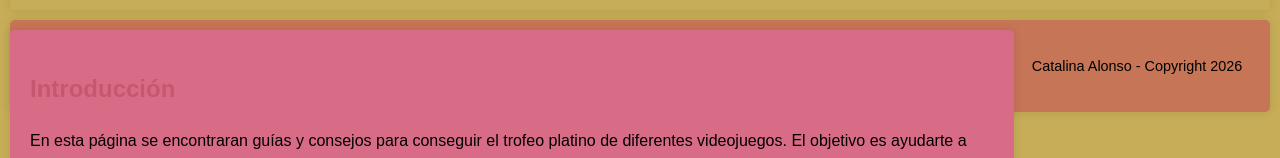
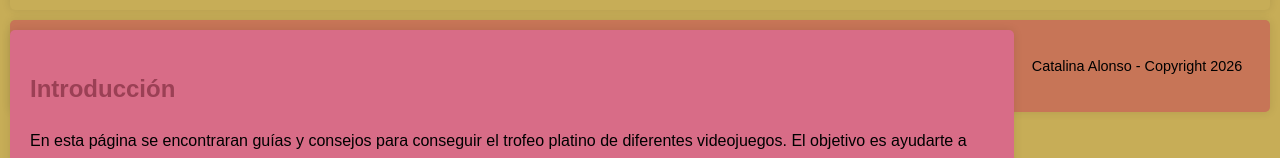
Before and after one commit to Cata49972/TP-final-Alonso-Rendo-Catalina-4toC, a plain HTML site: page index.html in a window 1280 px wide. Shown: the part 372-530 px from the top of the page. Drawn offline with Linux system fonts and the light colour scheme.

Commit message:
mini cambio

```diff
--- a/styles.css
+++ b/styles.css
@@ -91,5 +91,5 @@ h1{
     height: 50px;
 }
 h2{
-    color: #C75771;
+    color: #9b4055;
 }
```
